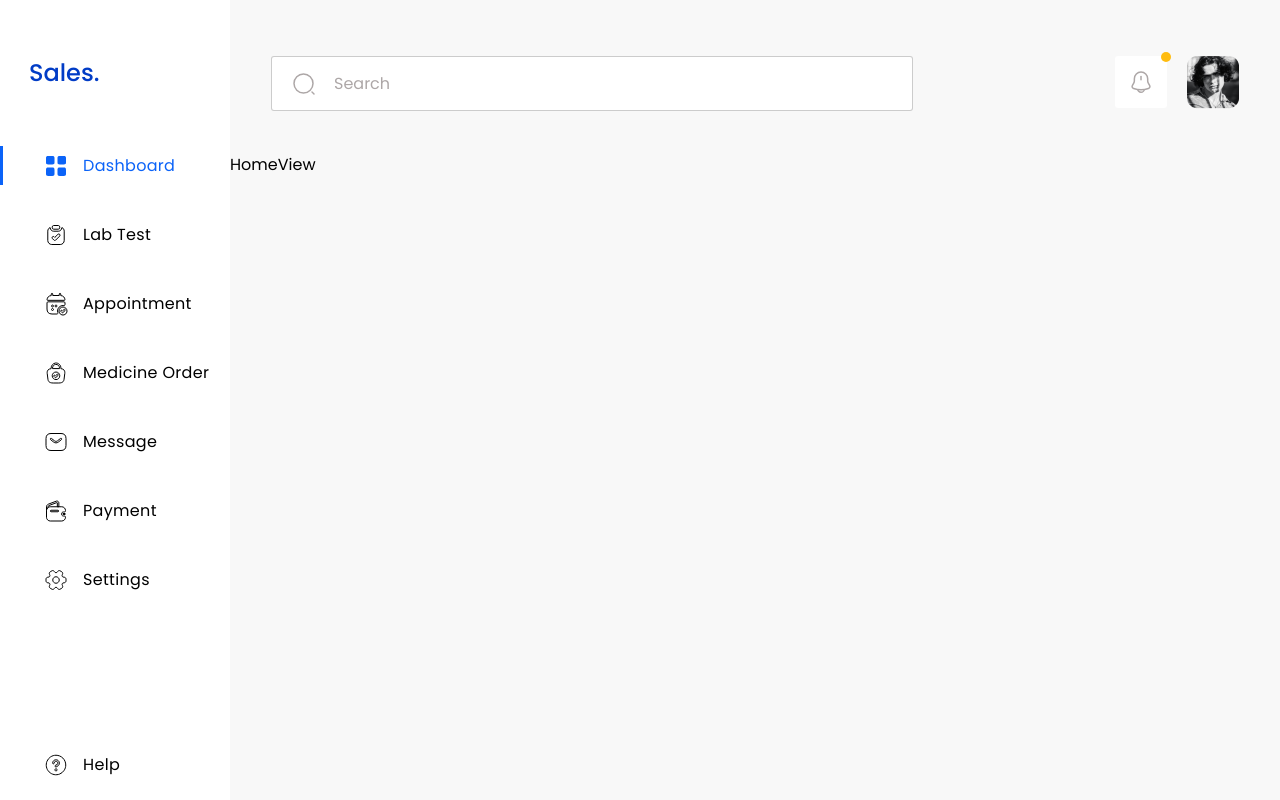
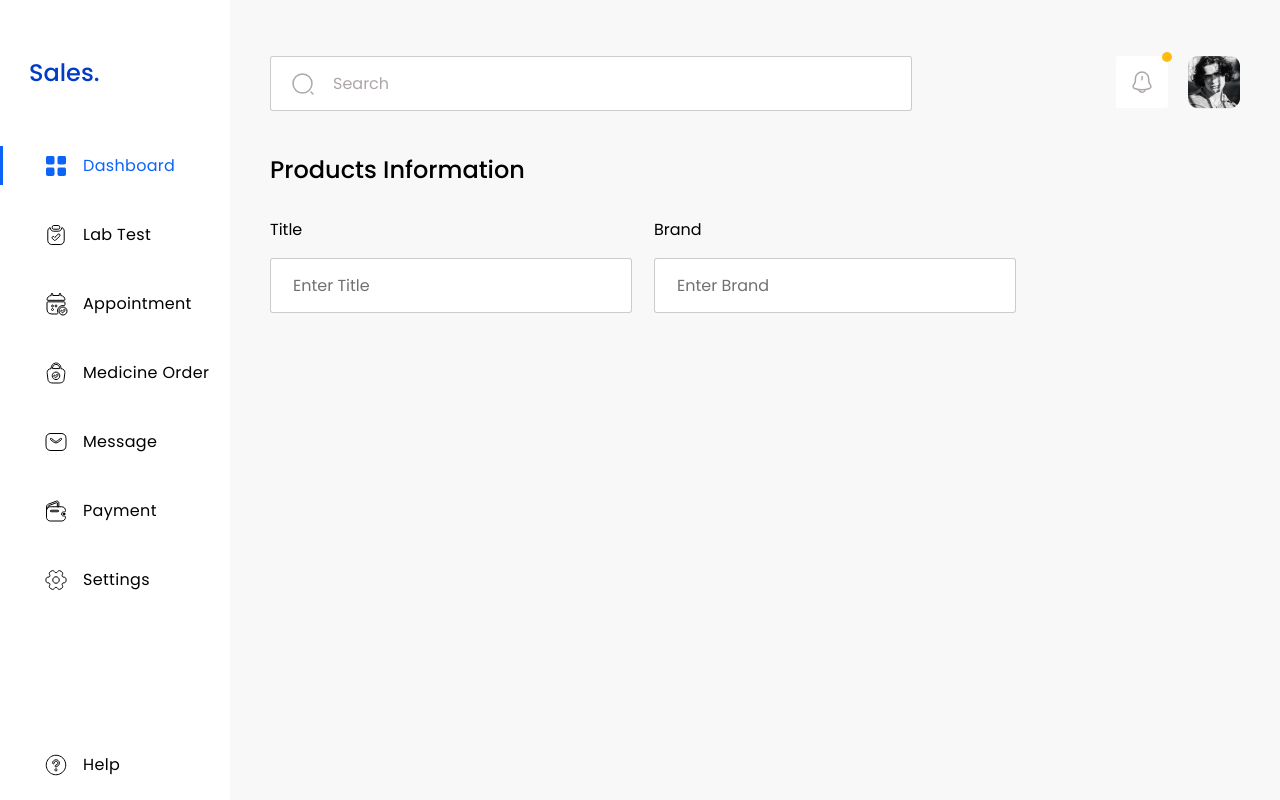
Before and after one commit to antanaviciusvilius/reiz-task, a Vue app: page / in a window 1280 px wide. Built offline with nearby package versions, Linux system fonts and the light colour scheme.

Commit message:
Products list page without table. Filter section in products list page

```diff
--- a/src/assets/scss/base.scss
+++ b/src/assets/scss/base.scss
@@ -1,4 +1,4 @@
-@import url('https://fonts.googleapis.com/css2?family=Poppins:wght@400;500&display=swap');
+@import url('https://fonts.googleapis.com/css2?family=Poppins:wght@300;400;500&display=swap');
 
 body {
   margin: 0;
--- a/src/components/AppLayout.vue
+++ b/src/components/AppLayout.vue
@@ -34,5 +34,9 @@ import SidebarComponent from '@/components/features/Sidebar/SidebarComponent.vue
     display: grid;
     grid-template-rows: 152px 1fr;
   }
+
+  .router-wrapper {
+    padding-inline: 40px;
+  }
 }
 </style>
--- a/src/components/features/Header/HeaderComponent.vue
+++ b/src/components/features/Header/HeaderComponent.vue
@@ -2,12 +2,12 @@
 import userPic from '@/assets/user-pic.png';
 import HeaderAction from '@/components/features/Header/HeaderAction.vue';
 import NotificationBingIcon from '@/components/icons/NotificationBingIcon.vue';
-import InputWrapper from '@/components/shared/InputWrapper.vue';
+import HeaderSearchInput from './HeaderSearchInput.vue';
 </script>
 
 <template>
   <div class="header-container">
-    <InputWrapper placeholder="Search" class="search-input"/>
+    <HeaderSearchInput placeholder="Search" class="search-input" />
     <div class="header-actions">
       <HeaderAction :icon="NotificationBingIcon" show-indicator/>
       <HeaderAction :styles="{borderRadius: '10px'}">
@@ -19,7 +19,7 @@ import InputWrapper from '@/components/shared/InputWrapper.vue';
 
 <style scoped>
   .header-container {
-    padding: 56px 41px;
+    padding: 56px 40px;
     display: flex;
     justify-content: space-between;
   }
--- /dev/null
+++ b/src/components/features/Header/HeaderSearchInput.vue
@@ -0,0 +1,16 @@
+<script setup lang="ts">
+import SearchIcon from '@/components/icons/SearchIcon.vue';
+import InputWrapper from '@/components/shared/InputWrapper.vue';
+</script>
+
+<template>
+  <InputWrapper>
+    <SearchIcon class="search-icon" placeholder="Search"/>
+  </InputWrapper>
+</template>
+
+<style scoped lang="scss">
+.search-icon {
+  color: #ADA7A7;
+}
+</style>
--- /dev/null
+++ b/src/components/features/ProductsFilter/ProductsFilter.vue
@@ -0,0 +1,17 @@
+<script setup lang="ts">
+import FilterControl from '../../shared/FilterControl.vue';
+</script>
+
+<template>
+  <section class="products-filter-container">
+    <FilterControl title="Title" placeholder="Enter Title"/>
+    <FilterControl title="Brand" placeholder="Enter Brand"/>
+  </section>
+</template>
+
+<style scoped lang="scss">
+.products-filter-container {
+  display: flex;
+  gap: 22px;
+}
+</style>
--- /dev/null
+++ b/src/components/shared/FilterControl.vue
@@ -0,0 +1,32 @@
+<script setup lang="ts">
+import InputWrapper from '@/components/shared/InputWrapper.vue';
+
+export interface FilterControlProps {
+  title: string;
+  placeholder: string;
+}
+
+const props = defineProps<FilterControlProps>();
+</script>
+
+<template>
+  <div class="filter-control-container">
+    <div class="filter-control-title">
+      {{props.title}}
+    </div>
+    <InputWrapper :placeholder="props.placeholder" :styles="{'--placeholder-color': '#13131399'}"/>
+  </div>
+</template>
+
+<style scoped lang="scss">
+.filter-control-container {
+  display: flex;
+  flex-direction: column;
+  gap: 16px;
+
+  .filter-control-title {
+    color: #000;
+    font-weight: 400;
+  }
+}
+</style>
--- a/src/components/shared/InputWrapper.vue
+++ b/src/components/shared/InputWrapper.vue
@@ -1,8 +1,8 @@
 <script setup lang="ts">
-import SearchIcon from '@/components/icons/SearchIcon.vue';
-
+import type { StyleValue } from 'vue';
 export interface InputWrapperProps {
-  placeholder: string;
+  placeholder?: string;
+  styles?: StyleValue;
 }
 
 const props = defineProps<InputWrapperProps>();
@@ -10,8 +10,8 @@ const props = defineProps<InputWrapperProps>();
 
 <template>
   <div class="input-container">
-    <SearchIcon class="search-icon"/>
-    <input :placeholder="props.placeholder" class="input"/>
+    <slot></slot>
+    <input :placeholder="props.placeholder" class="input" :style="props.styles"/>
   </div>
 </template>
 
@@ -26,8 +26,8 @@ const props = defineProps<InputWrapperProps>();
     gap: 16px;
   }
 
-  .search-icon, input, input::placeholder {
-    color: #ADA7A7;
+  .input, input::placeholder {
+    color: var(--placeholder-color, #ADA7A7);
   }
 
   .input {
--- /dev/null
+++ b/src/components/shared/PageTitle.vue
@@ -0,0 +1,18 @@
+<script setup lang="ts"></script>
+
+<template>
+  <h1 class="page-title">
+    <slot></slot>
+  </h1>
+</template>
+
+<style scoped lang="scss">
+.page-title {
+  margin: 0;
+  font-size: 24px;
+  font-style: normal;
+  font-weight: 500;
+  line-height: normal;
+  margin-bottom: 30px;
+}
+</style>
--- a/src/router/index.ts
+++ b/src/router/index.ts
@@ -1,5 +1,5 @@
-import { createRouter, createWebHistory } from 'vue-router'
-import HomeView from '../views/HomeView.vue'
+import { createRouter, createWebHistory } from 'vue-router';
+import ProductsListView from '../views/ProductsListView/ProductsListView.vue';
 
 const router = createRouter({
   history: createWebHistory(import.meta.env.BASE_URL),
@@ -7,7 +7,7 @@ const router = createRouter({
     {
       path: '/',
       name: 'home',
-      component: HomeView
+      component: ProductsListView
     }
   ]
 })
--- a/src/views/HomeView.vue
+++ /dev/null
@@ -1,8 +0,0 @@
-<script setup lang="ts">
-</script>
-
-<template>
-  <main>
-    HomeView
-  </main>
-</template>
--- /dev/null
+++ b/src/views/ProductsListView/ProductsListView.vue
@@ -0,0 +1,14 @@
+<script setup lang="ts">
+import PageTitle from '@/components/shared/PageTitle.vue';
+import ProductsFilter from '@/components/features/ProductsFilter/ProductsFilter.vue';
+</script>
+
+<template>
+  <main>
+    <PageTitle>
+      Products Information
+    </PageTitle>
+    <ProductsFilter />
+
+  </main>
+</template>
```
